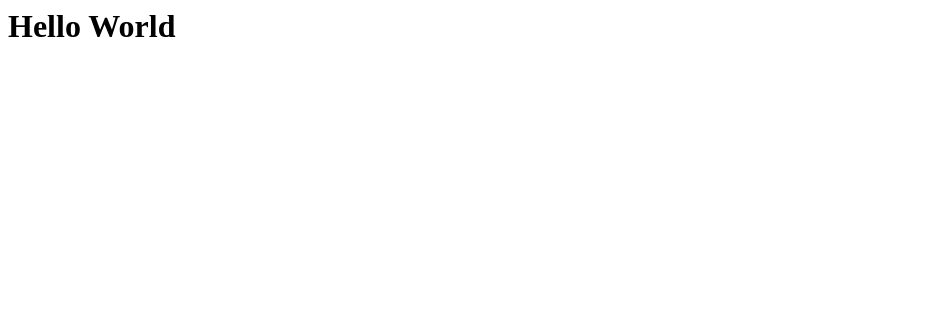
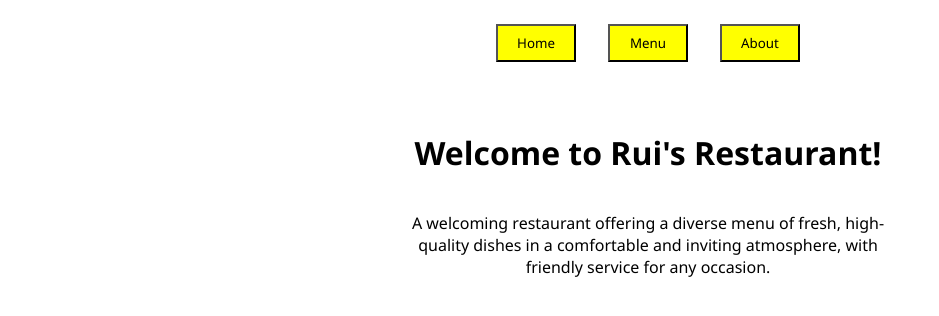
Before and after one commit to ruinabeshima/restaurant-homepage, a website built with webpack: page src/template.html in a window 1280 px wide. Shown: the whole page, without its empty margins (0-939 px from the left). Built offline with nearby package versions, Linux system fonts and the light colour scheme.

Commit message:
Added HTML script and CSS for the header, and the title plus description

```diff
--- a/package.json
+++ b/package.json
@@ -19,6 +19,7 @@
   "homepage": "https://github.com/ruinabeshima/Restaurant#readme",
   "devDependencies": {
     "css-loader": "^7.1.2",
+    "html-loader": "^5.1.0",
     "html-webpack-plugin": "^5.6.4",
     "style-loader": "^4.0.0",
     "webpack": "^5.101.3",
--- a/src/index.js
+++ b/src/index.js
@@ -0,0 +1,12 @@
+import "./styles.css"
+
+const content = document.getElementById("content")
+const homediv = document.createElement("div")
+homediv.id = "home-div"
+content.appendChild(homediv)
+const title = document.createElement("h1")
+title.textContent = "Welcome to Rui's Restaurant!"
+homediv.appendChild(title)
+const description = document.createElement("p")
+description.textContent = "A welcoming restaurant offering a diverse menu of fresh, high-quality dishes in a comfortable and inviting atmosphere, with friendly service for any occasion."
+homediv.appendChild(description)
--- /dev/null
+++ b/src/styles.css
@@ -0,0 +1,45 @@
+* {
+  padding: none;
+  margin: none;
+  font-family:'Segoe UI', Tahoma, Geneva, Verdana, sans-serif;
+}
+
+body {
+  width: 100vw;
+  min-height: 100vh;
+}
+
+header > nav {
+  display: flex;
+  justify-content: center;
+}
+
+header > nav > button {
+  margin: 1rem;
+  width: 5rem;
+  padding: 0.5rem;
+  background-color: yellow;
+}
+
+ header > nav > button:hover {
+  background-color: orange;
+  cursor: pointer;
+ }
+
+.content-block > img {
+  height: 10rem;
+  width: 10rem;
+}
+
+#home-div {
+  margin-top: 2rem;
+  margin-bottom: 2rem;
+  text-align: center;
+  display: flex;
+  flex-direction: column;
+  align-items: center;
+}
+
+#home-div > p, #home-div > h1 {
+  width: 30rem;
+}
--- a/src/template.html
+++ b/src/template.html
@@ -1 +1,21 @@
-<h1>Hello World</h1>
+<!DOCTYPE html>
+<html lang="en">
+<head>
+  <meta charset="UTF-8">
+  <meta name="viewport" content="width=device-width, initial-scale=1.0">
+  <title>Rui's Restaurant</title>
+</head>
+<body>
+  <header>
+    <nav>
+      <button id="home-button">Home</button>
+      <button id="menu-button">Menu</button>
+      <button id="about-button">About</button>
+    </nav>
+  </header>
+
+  <div id="content">
+
+  </div>
+</body>
+</html>
--- a/webpack.config.js
+++ b/webpack.config.js
@@ -5,6 +5,7 @@ const HtmlWebpackPlugin = require("html-webpack-plugin");
 module.exports = {
   mode: "development",
   entry: "./src/index.js",
+  // The output mini file in "dist"
   output: {
     filename: "main.js",
     path: path.resolve(__dirname, "dist"),
@@ -25,6 +26,14 @@ module.exports = {
         test: /\.css$/i,
         use: ["style-loader", "css-loader"],
       },
+      {
+        test: /\.html$/i,
+        loader: "html-loader",
+      },
+      {
+        test: /\.(png|svg|jpg|jpeg|gif)$/i,
+        type: "asset/resource",
+      }
     ],
   },
 };
```
Also changed, not shown: src/assets/tandoori.jpg (added), src/assets/tikka-masala.jpg (added), 2 other files.
